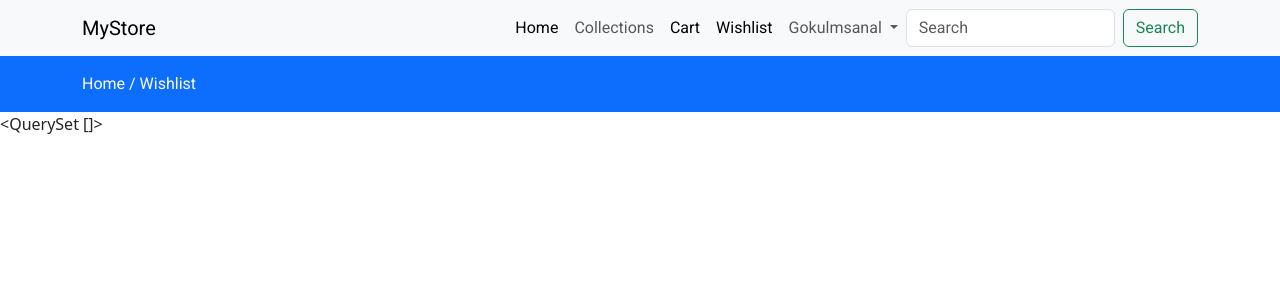
After one commit to Gokulmsanal/ekart, a Django app: page /wishlist in a window 1280 px wide. The commit adds this page. Shown: the top 300 px of the page. Run offline with Django 5.2, Linux system fonts and the light colour scheme; a user stored in the database is signed in; data that the repository does not hold is empty; some libraries are stand-ins or nearby versions.

Commit message:
fourth commit

```diff
--- a/ecommerce/static/js/custom.js
+++ b/ecommerce/static/js/custom.js
@@ -44,6 +44,49 @@ $(document).ready(function () {
                 console.log(response)
                 alertify.success(response.status)
             }
-        })
+        });
+    });
+
+    $('.changeQuantity').click(function (e) {
+        e.preventDefault();
+
+        var product_id = $(this).closest('.product_data').find('.prod_id').val();
+        var product_qty = $(this).closest('.product_data').find('.qty-input').val();
+        var token = $('input[name=csrfmiddlewaretoken]').val();
+        $.ajax({
+            type: "POST",
+            url: "/update-cart",
+            data: {
+                'product_id':product_id,
+                'product_qty':product_qty,
+                csrfmiddlewaretoken: token
+            },
+            // success: function (response) {
+            //     alertify.success(response.status)
+            // }
+        });
+    });
+
+    $('.delete-cart-item').click(function (e) {
+        e.preventDefault();
+
+        var product_id = $(this).closest('.product_data').find('.prod_id').val();
+        var token = $('input[name=csrfmiddlewaretoken]').val();
+
+        $.ajax({
+            type: "POST",
+            url: "delete-cart-item",
+            data: {
+                'product_id': product_id,
+                csrfmiddlewaretoken: token
+            },
+            success: function (){
+                // alertify.success(response.status)
+                $('.cartdata').load(location.href + " .cartdata");
+            }
+        });
     })
+
+
+
 });
--- /dev/null
+++ b/ecommerce/store/controller/wishlist.py
@@ -0,0 +1,13 @@
+from django.shortcuts import render,redirect
+from django.contrib import messages
+from django.http import JsonResponse
+
+from django.contrib.auth.decorators import login_required
+
+from store.models import Wishlist
+
+@login_required(login_url='loginpage')
+def index(request):
+    wishlist = Wishlist.objects.filter(user=request.user)
+    context = {'wishlist':wishlist}
+    return render(request,'store/wishlist.html', context)
--- a/ecommerce/store/models.py
+++ b/ecommerce/store/models.py
@@ -56,3 +56,9 @@ class Cart(models.Model):
     product = models.ForeignKey(Product, on_delete=models.CASCADE)
     product_qty = models.IntegerField(null=False, blank=False)
     created_at = models.DateTimeField(auto_now_add=True)
+
+
+class Wishlist(models.Model):
+    user = models.ForeignKey(User, on_delete=models.CASCADE)
+    product = models.ForeignKey(Product, on_delete=models.CASCADE)
+    created_at = models.DateTimeField(auto_now_add=True)
--- a/ecommerce/store/templates/store/cart.html
+++ b/ecommerce/store/templates/store/cart.html
@@ -14,7 +14,7 @@
         <div class="row">
             <div class="col-md-12">
                 <div class="card shadow">
-                    <div class="card-body">
+                    <div class="card-body cartdata">
                         {% if cart %}
                             {% for item in cart %}
                                 <div class="row product_data">
@@ -33,9 +33,9 @@
                                         {% if item.product.quantity >= item.product_qty %}
                                             <label for="Quantity">Quantity</label>
                                             <div class="input-group text-center mb-3" style="width:130px;">
-                                                <button class="input-group-text decrement-btn">-</button>
+                                                <button class="input-group-text changeQuantity decrement-btn">-</button>
                                                 <input type="text" name="quantity" class="form-control qty-input text-center" value="1">
-                                                <button class="input-group-text increment-btn">+</button>
+                                                <button class="input-group-text changeQuantity increment-btn">+</button>
                                             </div>
                                         {% else %}
                                             <h6>Out of Stock</h6>
--- a/ecommerce/store/templates/store/inc/navbar.html
+++ b/ecommerce/store/templates/store/inc/navbar.html
@@ -14,6 +14,9 @@
           </li>
           <li class="nav-item">
             <a class="nav-link active" aria-current="page" href="{% url 'cart' %}">Cart</a>
+          </li>
+          <li class="nav-item">
+            <a class="nav-link active" aria-current="page" href="{% url 'wishlist' %}">Wishlist</a>
           </li>
           {% if request.user.is_authenticated %}
             <li class="nav-item dropdown">
--- /dev/null
+++ b/ecommerce/store/templates/store/wishlist.html
@@ -0,0 +1,14 @@
+{% extends 'store/layouts/main.html' %}
+
+{% block content %}
+
+<div class="py-3 bg-primary">
+    <div class="container">
+        <a class="text-white" href="{% url 'home' %}">Home /</a>
+        <a class="text-white" href="{% url 'cart' %}">Wishlist </a>
+    </div>
+</div>
+
+{{ wishlist }}
+
+{% endblock content %}
--- a/ecommerce/store/urls.py
+++ b/ecommerce/store/urls.py
@@ -1,7 +1,7 @@
 from django.urls import path
 from . import views
 
-from store.controller import authview,cart
+from store.controller import authview, cart, wishlist
 
 urlpatterns = [
     path('',views.home, name="home"),
@@ -15,4 +15,8 @@ urlpatterns = [
 
     path('add-to-cart', cart.addtocart, name="addtocart"),
     path('cart', cart.viewcart, name="cart"),
+    path('update-cart', cart.updatecart, name="updatecart"),
+    path('delete-cart-item', cart.deletecartitem, name="deletecartitem"),
+
+    path('wishlist', wishlist.index, name="wishlist"),
 ]
```
Also changed, not shown: ecommerce/store/controller/cart.py (+24 -0 lines), ecommerce/db.sqlite3, ecommerce/store/migrations/0003_wishlist.py (added).
